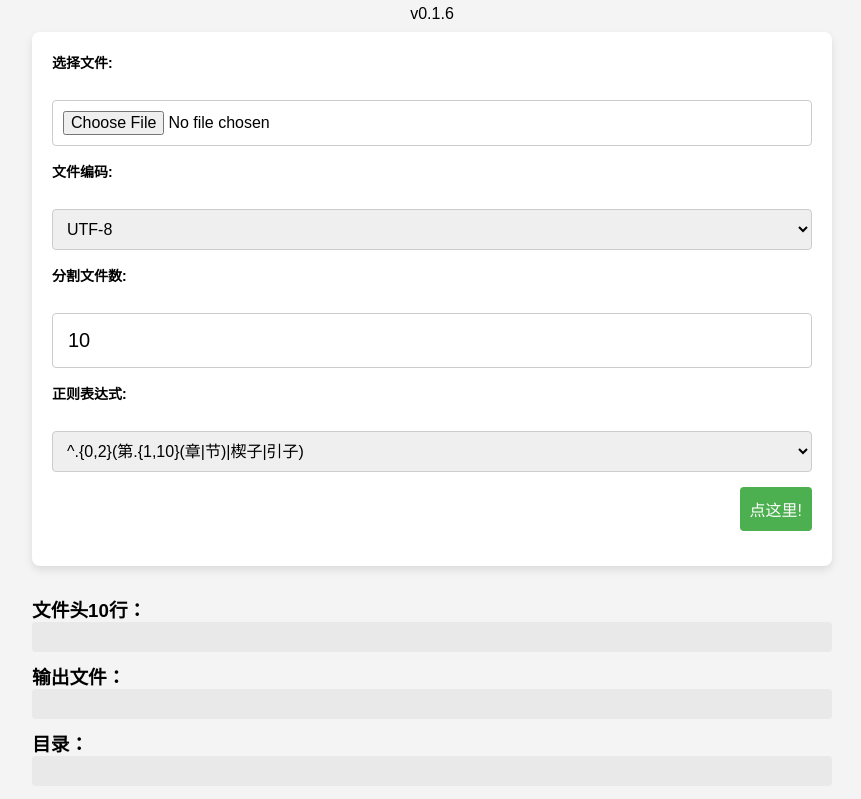
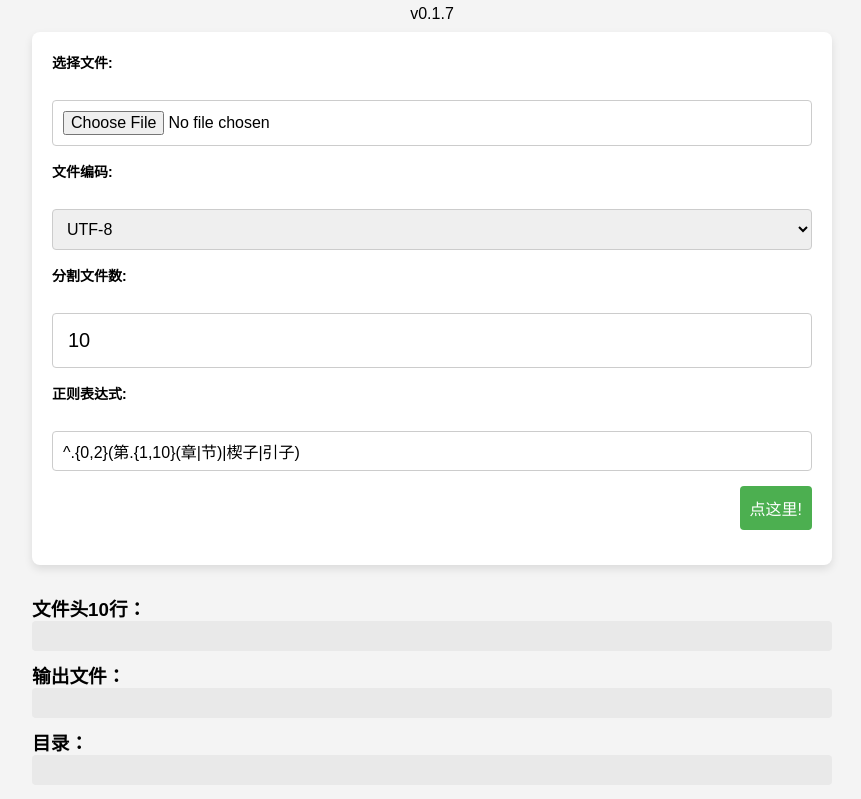
Before and after one commit to helend2024/txt2epub, a plain HTML site: page index.html in a window 1280 px wide. Shown: the whole page, without its empty margins (208-1069 px from the left). Drawn offline with Linux system fonts and the light colour scheme.

Commit message:
update interface

```diff
--- a/index.html
+++ b/index.html
@@ -9,7 +9,7 @@
 </head>
 
 <body>
-    <p>v0.1.6</p>
+    <p>v0.1.7</p>
     <div class="form-container">
         <form>
             <div class="form-group">
@@ -34,10 +34,17 @@
 
             <div class="form-group">
                 <label for="regex">正则表达式:</label><br>
-                <select id="regex" name="regex">
-                    <option value="^.{0,2}(第.{1,10}(章|节)|楔子|引子)">^.{0,2}(第.{1,10}(章|节)|楔子|引子)</option>
-                    <option value="\\d+">\\d+</option>
-                </select>
+                <input
+                    list="regex-options"
+                    id="regex"
+                    name="regex"
+                    value="^.{0,2}(第.{1,10}(章|节)|楔子|引子)"
+                    placeholder="Enter a regex pattern"
+                />
+                <datalist id="regex-options">
+                    <option value="^.{0,2}(第.{1,10}(章|节)|楔子|引子)">
+                    <option value="\\d+">
+                </datalist>
             </div>
 
 
--- a/styles.css
+++ b/styles.css
@@ -36,7 +36,7 @@ label {
     display: block;
 }
 
-input[type="file"], input[type="number"], select {
+input, select, textarea {
     width: 100%;
     padding: 10px;
     margin-top: 5px;
```
